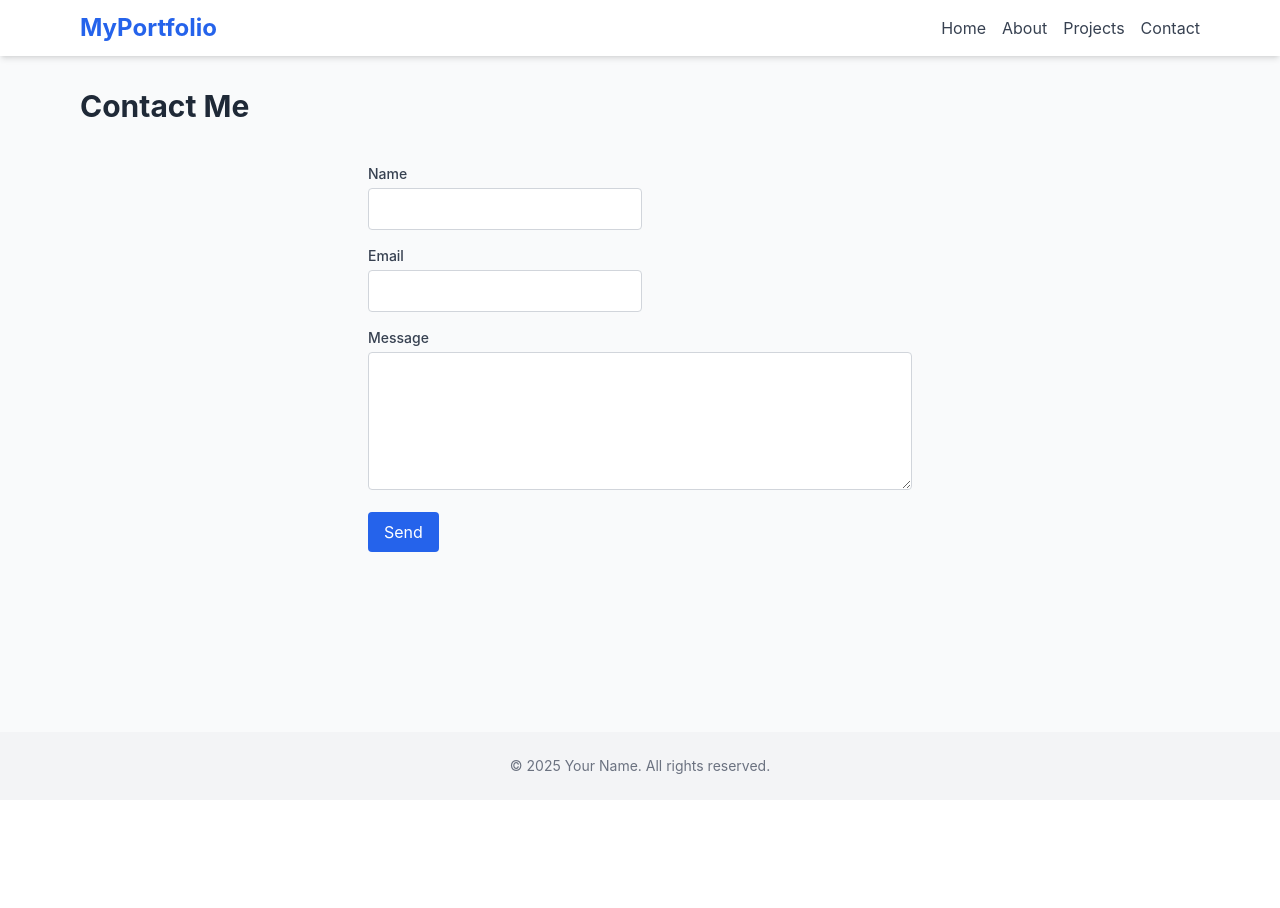
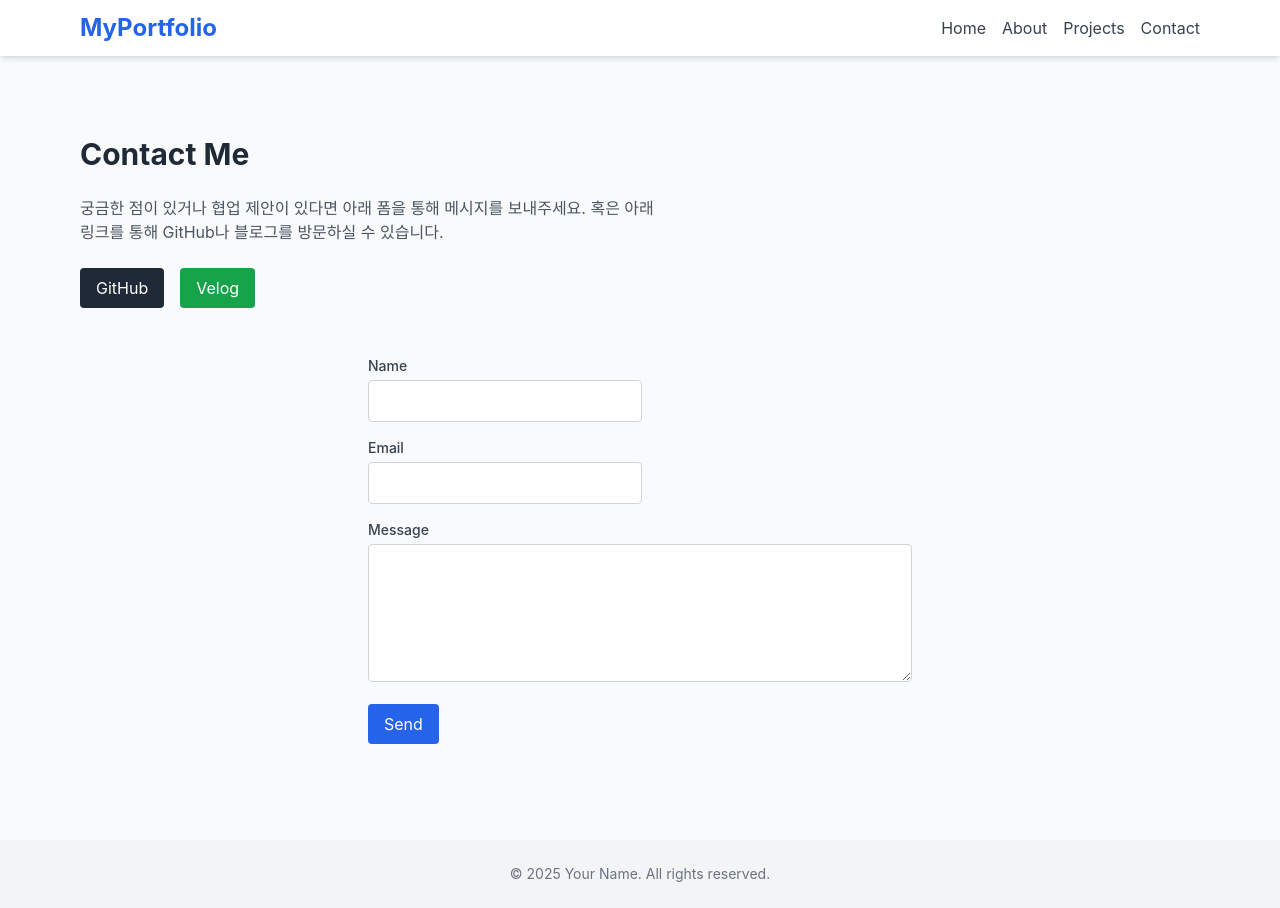
Before and after one commit to kgs4787/portfolio_web, a React (Vite) app: page /contact in a window 1280 px wide. Before the commit the page ends 800 px from the top, so only its background shows below. Built offline with nearby package versions, Linux system fonts and the light colour scheme.

Commit message:
Contact 페이지 수정

```diff
--- a/src/components/pages/Contact.tsx
+++ b/src/components/pages/Contact.tsx
@@ -2,12 +2,38 @@ import React from "react";
 import DefaultLayout from "../layouts/DefaultLayout";
 import SectionTitle from "../atoms/SectionTitle";
 import ContactForm from "../organisms/ContactFrom";
-
 export default function Contact() {
   return (
     <DefaultLayout>
-      <SectionTitle text="Contact Me" />
-      <ContactForm />
+      <section className="py-12">
+        <SectionTitle text="Contact Me" />
+        <p className="text-gray-600 mb-6 max-w-xl">
+          궁금한 점이 있거나 협업 제안이 있다면 아래 폼을 통해 메시지를
+          보내주세요. 혹은 아래 링크를 통해 GitHub나 블로그를 방문하실 수
+          있습니다.
+        </p>
+
+        <div className="flex items-center gap-4 mb-8">
+          <a
+            href="https://github.com/kgs4787"
+            target="_blank"
+            rel="noopener noreferrer"
+            className="px-4 py-2 bg-gray-800 text-white rounded hover:bg-gray-700 transition"
+          >
+            GitHub
+          </a>
+          <a
+            href="https://velog.io/@kks478743"
+            target="_blank"
+            rel="noopener noreferrer"
+            className="px-4 py-2 bg-green-600 text-white rounded hover:bg-green-500 transition"
+          >
+            Velog
+          </a>
+        </div>
+
+        <ContactForm />
+      </section>
     </DefaultLayout>
   );
 }
```
